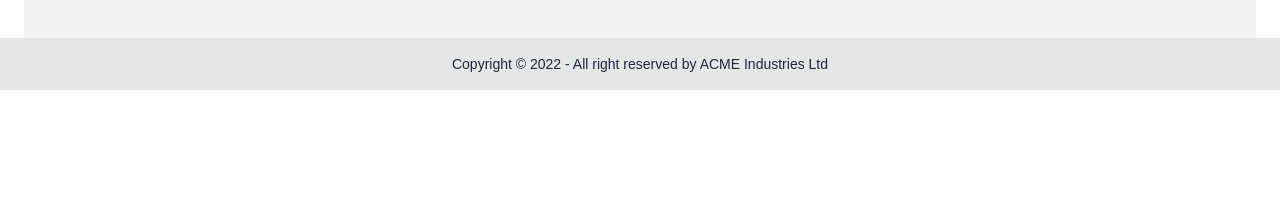
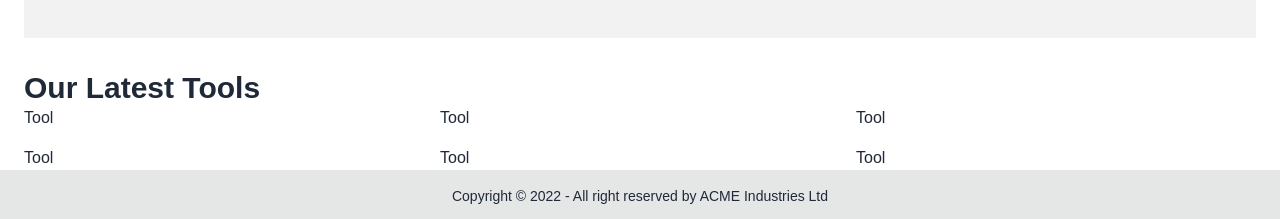
Before and after one commit to nhridoy/manufacturer-website-client-side, a React (Create React App) app: page / in a window 1280 px wide. Shown: the part 829-1048 px from the top of the page. Before the commit the page ends 919 px from the top, so only its background shows below. Built offline with nearby package versions, Linux system fonts and the light colour scheme.

Commit message:
Working on Home Tools Section

```diff
--- /dev/null
+++ b/src/components/Tool/Tool.js
@@ -0,0 +1,7 @@
+import React from "react";
+
+const Tool = () => {
+  return <div>Tool</div>;
+};
+
+export default Tool;
--- a/src/pages/Home/Hero.js
+++ b/src/pages/Home/Hero.js
@@ -2,7 +2,7 @@ import React from "react";
 
 const Hero = () => {
   return (
-    <div className="hero min-h-screen bg-base-200">
+    <section className="hero min-h-screen bg-base-200">
       <div className="hero-content flex-col lg:flex-row-reverse">
         <img
           src="https://www.nicepng.com/png/detail/145-1452311_construction-tools-png-hardware-store.png"
@@ -15,7 +15,7 @@ const Hero = () => {
           </p>
         </div>
       </div>
-    </div>
+    </section>
   );
 };
 
--- a/src/pages/Home/Home.js
+++ b/src/pages/Home/Home.js
@@ -1,10 +1,12 @@
 import React from "react";
 import Hero from "./Hero";
+import Tools from "./Tools";
 
 const Home = () => {
   return (
     <main className="mx-6">
       <Hero />
+      <Tools />
     </main>
   );
 };
--- /dev/null
+++ b/src/pages/Home/Tools.js
@@ -0,0 +1,20 @@
+import React from "react";
+import Tool from "../../components/Tool/Tool";
+
+const Tools = () => {
+  return (
+    <section className="mt-8">
+      <h2 className="text-3xl font-semibold">Our Latest Tools</h2>
+      <div className="grid grid-cols-3 gap-4">
+        <Tool />
+        <Tool />
+        <Tool />
+        <Tool />
+        <Tool />
+        <Tool />
+      </div>
+    </section>
+  );
+};
+
+export default Tools;
```
